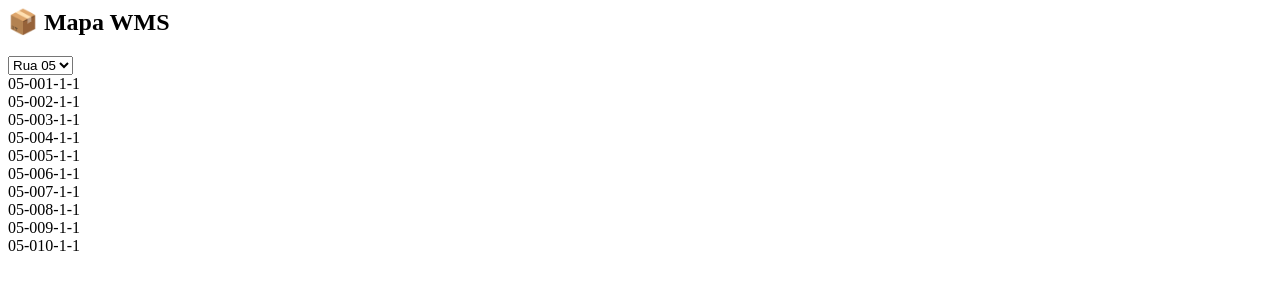
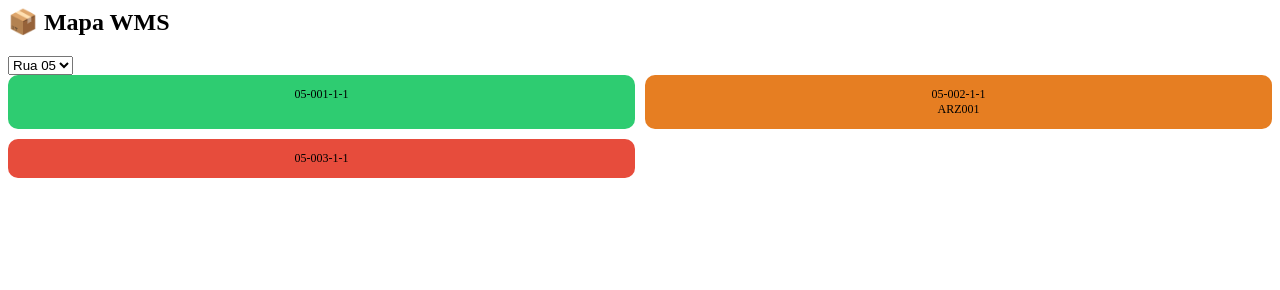
Before and after one commit to amorimlipeh/Rio-beta-1, a website: page public/modules/wms.html in a window 1280 px wide. Drawn offline with Linux system fonts and the light colour scheme.

Commit message:
feat: WMS profissional com persistencia

```diff
--- /dev/null
+++ b/data/wms.json
@@ -0,0 +1,5 @@
+[
+  { "endereco": "05-001-1-1", "status": "livre" },
+  { "endereco": "05-002-1-1", "status": "ocupado", "produto": "ARZ001" },
+  { "endereco": "05-003-1-1", "status": "bloqueado" }
+]
--- a/public/css/wms.css
+++ b/public/css/wms.css
@@ -5,8 +5,12 @@
 }
 
 .posicao {
-  background:#1e3c72;
-  padding:10px;
-  border-radius:8px;
+  padding:12px;
+  border-radius:10px;
   text-align:center;
+  font-size:12px;
 }
+
+.livre { background:#2ecc71; }
+.ocupado { background:#e67e22; }
+.bloqueado { background:#e74c3c; }
--- a/public/js/wms.js
+++ b/public/js/wms.js
@@ -1,14 +1,41 @@
 const mapa = document.getElementById('mapa');
 
-function gerarMapa() {
-  mapa.innerHTML = '';
+function carregarMapa() {
+  fetch('/data/wms.json')
+    .then(r => r.json())
+    .then(lista => {
+      mapa.innerHTML = '';
 
-  for (let i = 1; i <= 10; i++) {
-    const pos = document.createElement('div');
-    pos.className = 'posicao';
-    pos.innerText = '05-' + String(i).padStart(3,'0') + '-1-1';
-    mapa.appendChild(pos);
-  }
+      lista.forEach(item => {
+        const div = document.createElement('div');
+        div.className = 'posicao ' + item.status;
+
+        div.innerHTML = `
+          ${item.endereco}<br>
+          ${item.produto || ''}
+        `;
+
+        div.onclick = () => {
+          const cod = prompt('Digite o código do produto:');
+
+          if (cod) {
+            item.produto = cod;
+            item.status = 'ocupado';
+            salvar(lista);
+          }
+        };
+
+        mapa.appendChild(div);
+      });
+    });
 }
 
-gerarMapa();
+function salvar(lista) {
+  fetch('/salvar-wms', {
+    method: 'POST',
+    headers: { 'Content-Type': 'application/json' },
+    body: JSON.stringify(lista)
+  }).then(() => carregarMapa());
+}
+
+carregarMapa();
--- a/public/modules/wms.html
+++ b/public/modules/wms.html
@@ -7,3 +7,4 @@
 <div id="mapa"></div>
 
 <script src="/js/wms.js"></script>
+<link rel="stylesheet" href="/css/wms.css">
--- a/server.js
+++ b/server.js
@@ -53,6 +53,7 @@ app.get('*', (req, res) => {
 });
 
 const PORT = process.env.PORT || 3000;
+app.post('/salvar-wms', (req, res) => {  require('fs').writeFileSync('data/wms.json', JSON.stringify(req.body, null, 2));  res.send({ ok: true });});
 app.listen(PORT, '0.0.0.0', () => {
   console.log('Servidor rodando na porta ' + PORT);
 });
```
